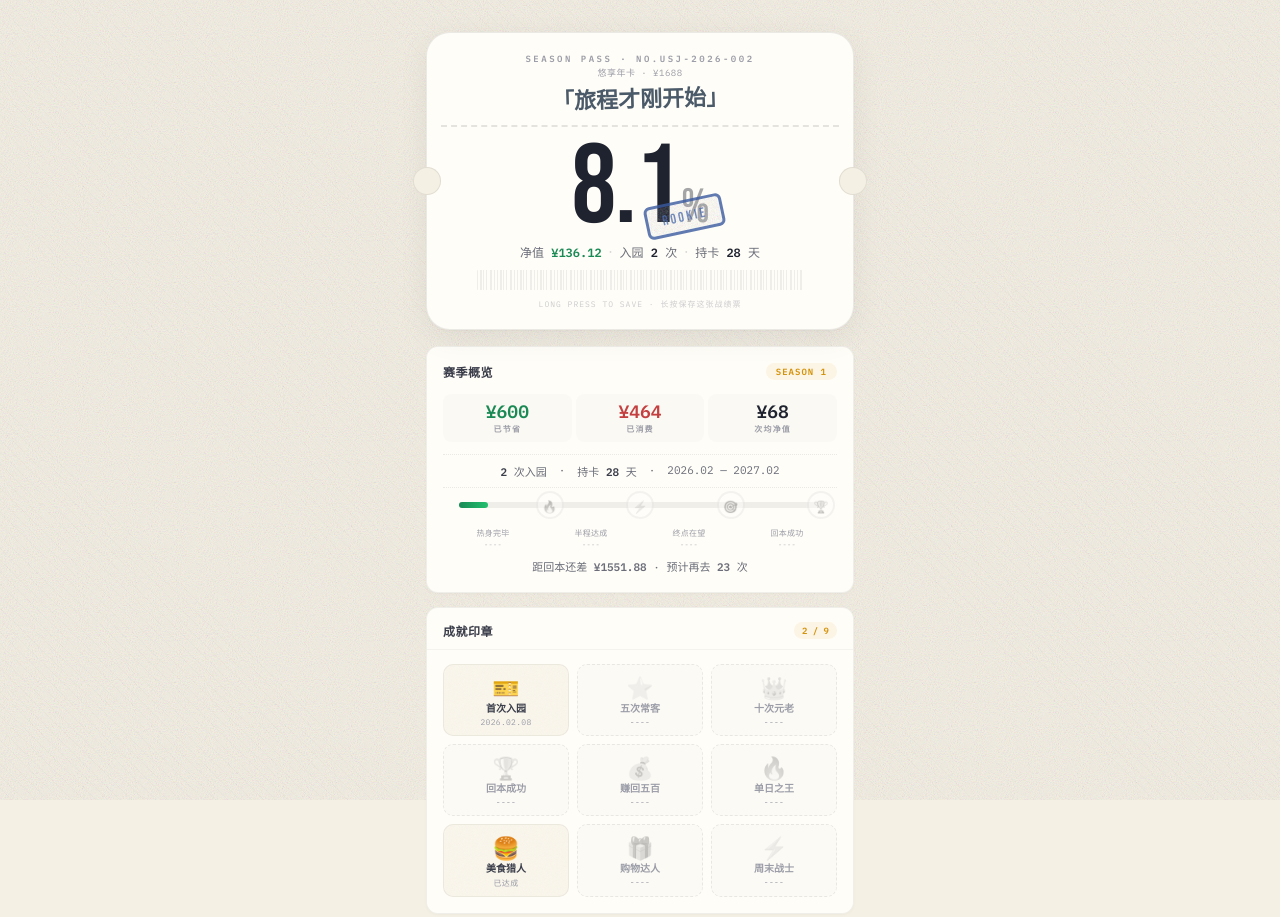
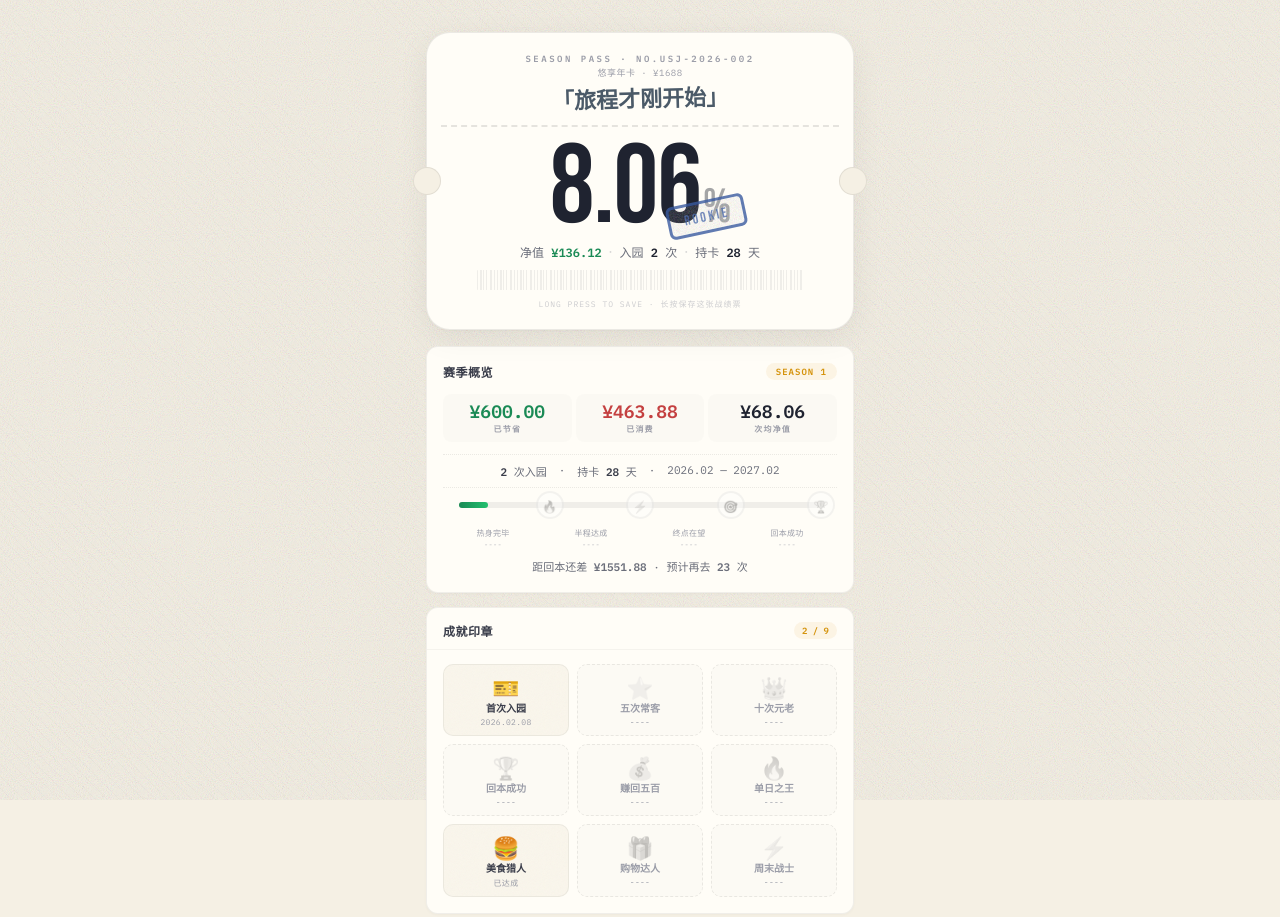
Before and after one commit to whtsky-playground/universal-tracker, a plain HTML site: page docs/index.html in a window 1280 px wide. Shown: the top 917 px of the page. Drawn offline with Linux system fonts and the light colour scheme.

Commit message:
fix: round all numbers to 2 decimal places

```diff
--- a/docs/index.html
+++ b/docs/index.html
@@ -761,22 +761,23 @@ function fmtShortDate(d){
   const dt=new Date(d+'T00:00:00');
   return`${dt.getFullYear()}.${String(dt.getMonth()+1).padStart(2,'0')}.${String(dt.getDate()).padStart(2,'0')}`;
 }
-function fmtMoney(v){return v>=0?'+¥'+v:'-¥'+Math.abs(v)}
+function r2(v){return Math.round(v*100)/100}
+function fmtMoney(v){v=r2(v);return v>=0?'+¥'+v.toFixed(2):'-¥'+Math.abs(v).toFixed(2)}
 function fmtMonth(d){
   const dt=new Date(d+'T00:00:00');
   return`${dt.getFullYear()}年${dt.getMonth()+1}月`;
 }
 
-function countUp(el,target,prefix='',suffix='',duration=1200){
+function countUp(el,target,prefix='',suffix='',duration=1200,decimals=0){
   if(window.matchMedia('(prefers-reduced-motion:reduce)').matches){
-    el.textContent=prefix+target+suffix;return;
+    el.textContent=prefix+(decimals?target.toFixed(decimals):target)+suffix;return;
   }
   const start=performance.now();
   (function step(now){
     const p=Math.min((now-start)/duration,1);
     const ease=1-Math.pow(1-p,4);
-    const val=Math.round(ease*target);
-    el.textContent=prefix+val+suffix;
+    const val=ease*target;
+    el.textContent=prefix+(decimals?val.toFixed(decimals):Math.round(val))+suffix;
     if(p<1)requestAnimationFrame(step);
   })(start);
 }
@@ -980,7 +981,7 @@ function drawTrendChart(canvas,visits,done,bestIdx,worstIdx){
       let tag='';
       if(isBest)tag=' · <span style="color:#d4920a">BEST</span>';
       if(isWorst)tag=' · <span style="color:#c44040">WORST</span>';
-      infoBar.innerHTML=`${fmtDate(v.date)} · 累计 <span style="color:${v.cumNet>=COST?'var(--green)':'var(--blue)'}">¥${v.cumNet}</span> · 当日 ${v.net>=0?'+':''}¥${v.net}${tag}`;
+      infoBar.innerHTML=`${fmtDate(v.date)} · 累计 <span style="color:${v.cumNet>=COST?'var(--green)':'var(--blue)'}">¥${v.cumNet.toFixed(2)}</span> · 当日 ${v.net>=0?'+':''}¥${v.net.toFixed(2)}${tag}`;
     }else if(infoBar){
       infoBar.innerHTML='触摸查看每次入园数据';
     }
@@ -1000,13 +1001,13 @@ function drawTrendChart(canvas,visits,done,bestIdx,worstIdx){
 // RENDER
 // ============================================
 function render(records){
-  const entrySaved=records.filter(r=>r.type==='🎢 入园').reduce((s,r)=>s+r.saved,0);
-  const parkSpend=records.filter(r=>r.type!=='🎢 入园').reduce((s,r)=>s+r.paid,0);
-  const net=entrySaved-parkSpend;
-  const pct=Math.min(Math.max(net/COST*100,0),999);
+  const entrySaved=r2(records.filter(r=>r.type==='🎢 入园').reduce((s,r)=>s+r.saved,0));
+  const parkSpend=r2(records.filter(r=>r.type!=='🎢 入园').reduce((s,r)=>s+r.paid,0));
+  const net=r2(entrySaved-parkSpend);
+  const pct=r2(Math.min(Math.max(net/COST*100,0),999));
   const done=net>=COST;
-  const remaining=Math.max(COST-net,0);
-  const surplus=Math.max(net-COST,0);
+  const remaining=r2(Math.max(COST-net,0));
+  const surplus=r2(Math.max(net-COST,0));
 
   // Visit aggregation
   const visitMap={};
@@ -1018,9 +1019,9 @@ function render(records){
   });
   const visits=Object.values(visitMap).sort((a,b)=>a.date.localeCompare(b.date));
   let cum=0;
-  visits.forEach(v=>{cum+=v.saved-v.spent;v.cumNet=cum;v.net=v.saved-v.spent});
+  visits.forEach(v=>{cum+=v.saved-v.spent;v.cumNet=r2(cum);v.net=r2(v.saved-v.spent)});
   const visitCount=visits.length;
-  const avgNet=visitCount>0?net/visitCount:0;
+  const avgNet=visitCount>0?r2(net/visitCount):0;
   const needMore=avgNet>0?Math.ceil(remaining/avgNet):'∞';
 
   // Best/worst
@@ -1202,8 +1203,8 @@ function render(records){
       </div>
       <div class="overview-footer">
         ${done
-          ?`已超额 <strong style="color:var(--gold)">¥${surplus}</strong> · 每次都是纯赚`
-          :`距回本还差 <strong>¥${remaining}</strong> · 预计再去 <strong>${needMore}</strong> 次`
+          ?`已超额 <strong style="color:var(--gold)">¥${surplus.toFixed(2)}</strong> · 每次都是纯赚`
+          :`距回本还差 <strong>¥${remaining.toFixed(2)}</strong> · 预计再去 <strong>${needMore}</strong> 次`
         }
       </div>
     </div>
@@ -1272,7 +1273,7 @@ function render(records){
                     </div>
                     <div class="visit-card-right">
                       ${isBest?'<span class="visit-card-tag best">BEST</span>':''}${isWorst?'<span class="visit-card-tag worst">WORST</span>':''}
-                      <div class="visit-card-net ${v.net>=0?'pos':'neg'}">${v.net>=0?'+':''}¥${v.net}</div>
+                      <div class="visit-card-net ${v.net>=0?'pos':'neg'}">${v.net>=0?'+':''}¥${v.net.toFixed(2)}</div>
                     </div>
                   </div>
                   <div class="visit-bar-track">
@@ -1292,7 +1293,7 @@ function render(records){
                       }).join('')}
                       <div class="visit-detail-row" style="margin-top:4px;padding-top:4px;border-top:1px dashed rgba(0,0,0,.06)">
                         <div class="visit-detail-left" style="font-size:10px;color:var(--ink4)">累计进度</div>
-                        <div class="visit-detail-val" style="color:var(--ink3)">¥${v.cumNet} / ¥${COST}</div>
+                        <div class="visit-detail-val" style="color:var(--ink3)">¥${v.cumNet.toFixed(2)} / ¥${COST}</div>
                       </div>
                     </div>
                   </div>
@@ -1403,18 +1404,18 @@ function render(records){
   if(heroNumEl){
     if(done){
       // Count up surplus amount
-      countUp(heroNumEl,surplus,'','',1400);
+      countUp(heroNumEl,surplus,'','',1400,2);
     }else{
       // Count up percentage
       if(reducedMotion){
-        heroNumEl.textContent=pct.toFixed(1);
+        heroNumEl.textContent=pct.toFixed(2);
       }else{
         const start=performance.now();
         const displayPct=Math.min(pct,999);
         (function step(now){
           const p=Math.min((now-start)/1400,1);
           const ease=1-Math.pow(1-p,4);
-          heroNumEl.textContent=(ease*displayPct).toFixed(1);
+          heroNumEl.textContent=(ease*displayPct).toFixed(2);
           if(p<1)requestAnimationFrame(step);
         })(start);
       }
@@ -1423,11 +1424,11 @@ function render(records){
 
   // Overview count-ups
   const ovSaved=document.getElementById('ovSaved');
-  if(ovSaved)countUp(ovSaved,entrySaved,'¥','',1000);
+  if(ovSaved)countUp(ovSaved,entrySaved,'¥','',1000,2);
   const ovSpent=document.getElementById('ovSpent');
-  if(ovSpent)countUp(ovSpent,parkSpend,'¥','',1000);
+  if(ovSpent)countUp(ovSpent,parkSpend,'¥','',1000,2);
   const ovAvg=document.getElementById('ovAvg');
-  if(ovAvg)countUp(ovAvg,Math.round(Math.abs(avgNet)),'¥','',1000);
+  if(ovAvg)countUp(ovAvg,Math.abs(avgNet),'¥','',1000,2);
 
   // Season progress track fill + node bounce
   requestAnimationFrame(()=>requestAnimationFrame(()=>{
```
